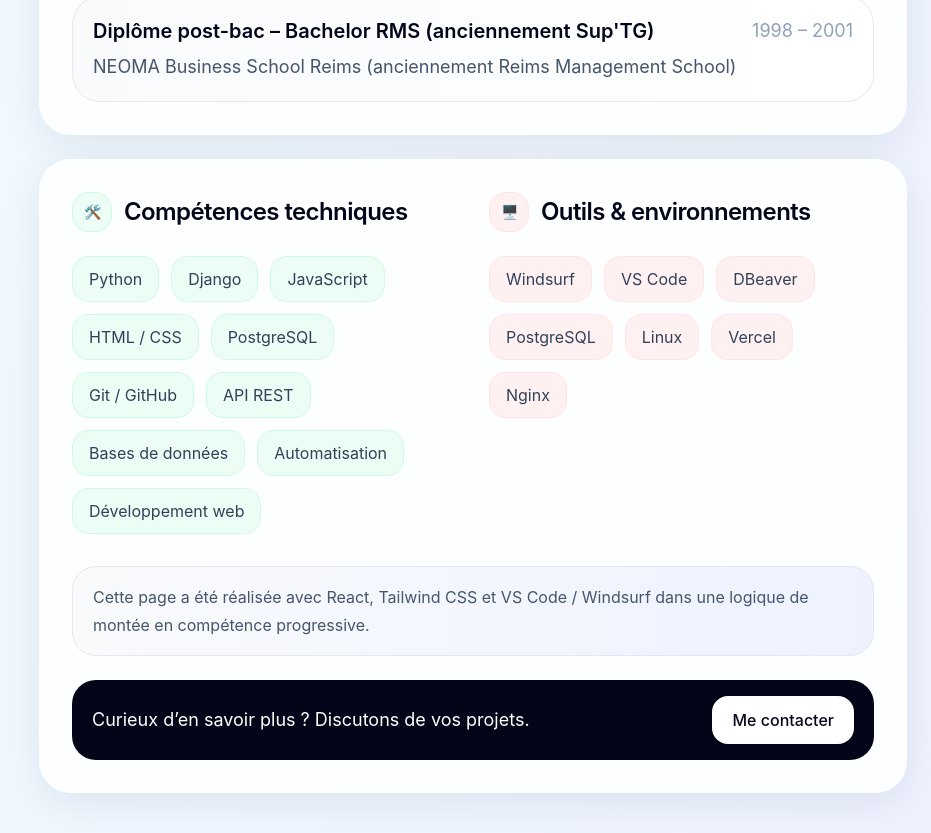
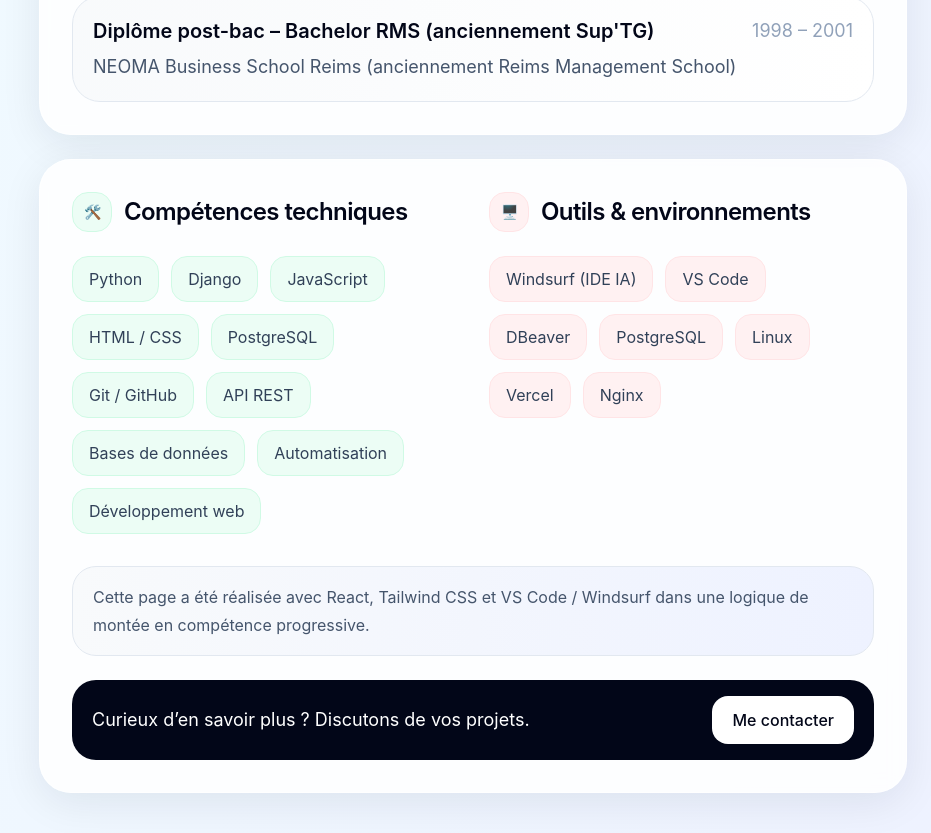
Before and after one commit to EROWINDJ/cv-react-thomas, a React (Vite) app: page / in a window 1280 px wide. Shown: the part 2273-3106 px from the top of the page, without its empty margins (349-1280 px from the left). Built offline with nearby package versions, Linux system fonts and the light colour scheme.

Commit message:
Fix tools naming

```diff
--- a/src/App.jsx
+++ b/src/App.jsx
@@ -173,7 +173,7 @@ export default function App() {
   ];
 
   const tools = [
-    "Windsurf",
+    "Windsurf (IDE IA)",
     "VS Code",
     "DBeaver",
     "PostgreSQL",
```
